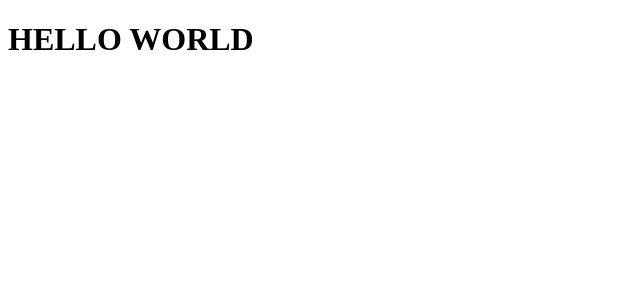
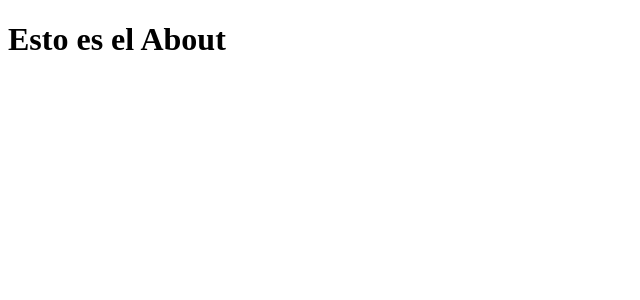
Before and after one commit to villaness327/react-router, a React (Create React App) app: page /about in a window 1280 px wide. Shown: the top 300 px of the page, without its empty margins (0-640 px from the left). Built offline with nearby package versions, Linux system fonts and the light colour scheme.

Commit message:
added BrowserRouter,Route,Routes

```diff
--- a/src/App.js
+++ b/src/App.js
@@ -1,13 +1,20 @@
 import React from 'react';
-import {BrowserRouter} from 'react-router-dom';
+import {BrowserRouter, Route, Routes} from 'react-router-dom';
+import {Home} from './Components/Home';
+import {About} from './Components/About';
+import {Notfound} from './Components/Notfound';
 
 
 function App(){
 
       return (
-      <BrowserRouter>
-            <h1>HELLO WORLD</h1>
-      </BrowserRouter>
+            <BrowserRouter>
+            <Routes>
+                  <Route path="/" element={ <Home/>}  />
+                  <Route path="/about" element={ <About/>}/>
+                  <Route path="*" element={ <Notfound/>}/> }
+            </Routes>
+            </BrowserRouter>
       );
 
 
--- /dev/null
+++ b/src/Components/About/index.js
@@ -0,0 +1,13 @@
+import React from 'react';
+
+
+function About(){
+
+    return(
+
+    <h1>Esto es el About</h1>
+    );
+
+}
+
+export {About}
--- /dev/null
+++ b/src/Components/Home/index.js
@@ -0,0 +1,13 @@
+import React from 'react';
+
+
+function Home(){
+
+    return(
+
+            <h1>Esto es el Home</h1>
+    );
+}
+
+
+export {Home};
--- /dev/null
+++ b/src/Components/Notfound/index.js
@@ -0,0 +1,11 @@
+
+import React from 'react';
+
+function Notfound(){
+    return(
+        <h1>404 : No se a encontrado lo que busca</h1>
+    );
+
+}
+
+export {Notfound};
```
Also changed, not shown: src/Components/About/about.css (added), src/Components/Home/index.css (added), src/Components/Notfound/notfound.css (added).
